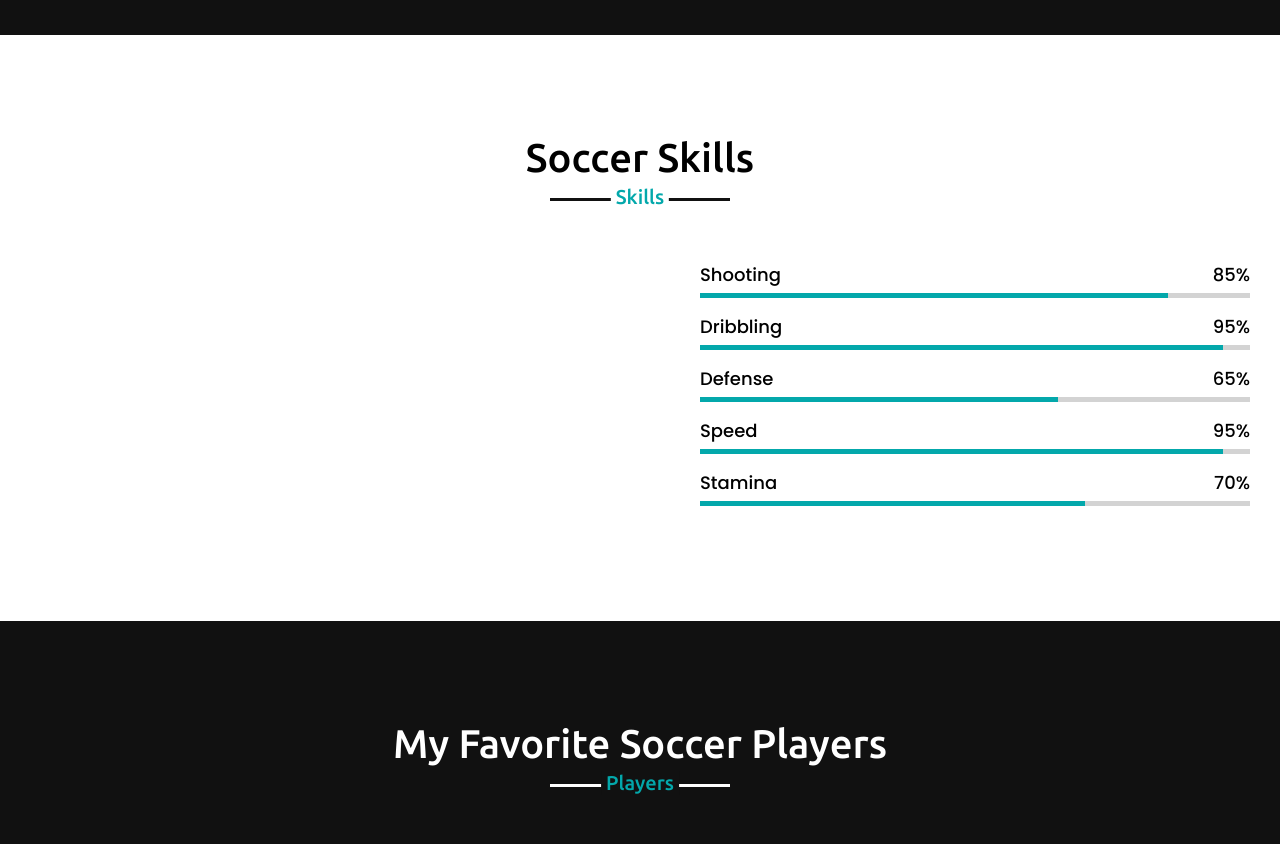
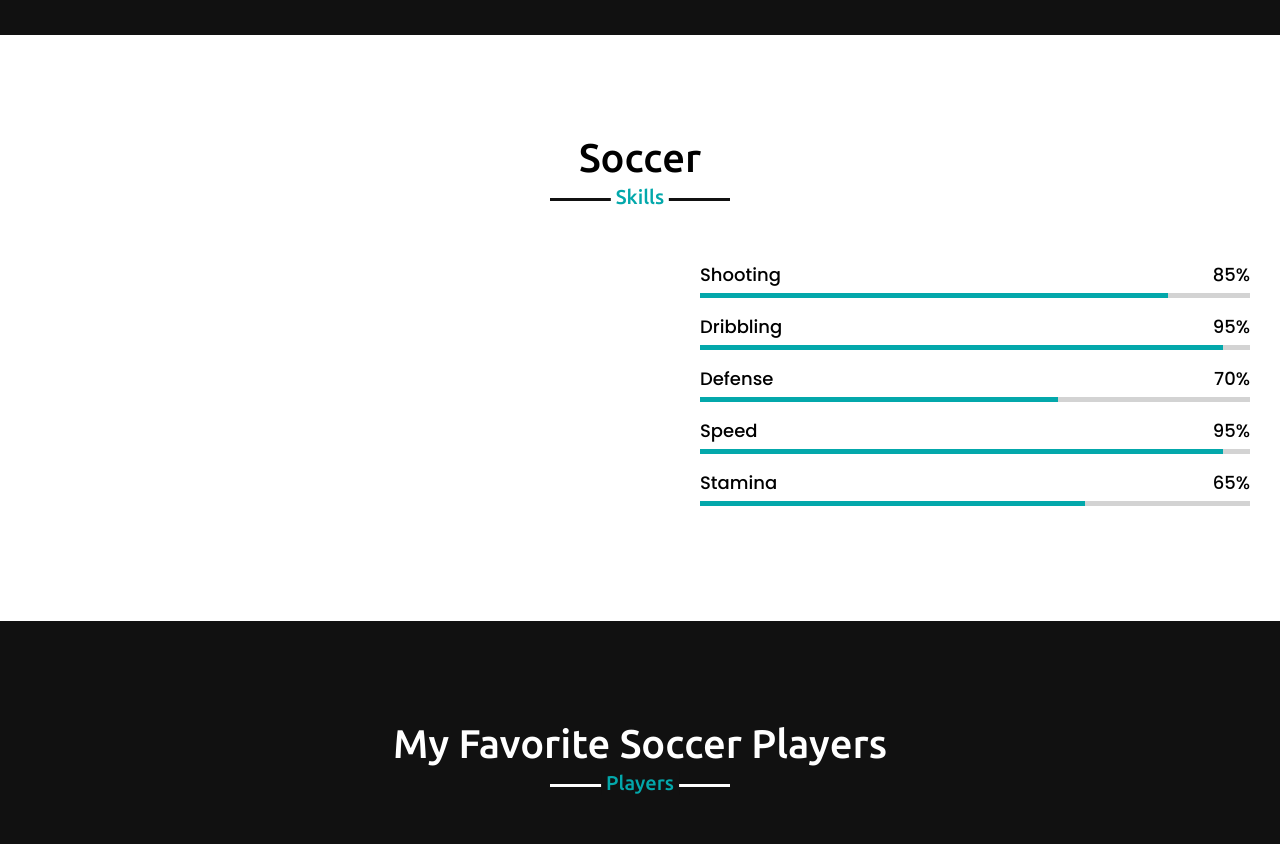
Before and after one commit to Nehelaaa/KIWI-website, a plain HTML site: page index.html in a window 1280 px wide. Shown: the part 2080-2924 px from the top of the page. Drawn offline with nearby package versions, Linux system fonts and the light colour scheme.

Commit message:
Update index.html

```diff
--- a/index.html
+++ b/index.html
@@ -96,7 +96,7 @@
 	<!--skills section start -->
 	<section class="skills" id="skills">
 		<div class="max width">
-			<h2 class="title">Soccer Skills</h2>
+			<h2 class="title">Soccer</h2>
 			<div class="skills-content">
 				<div class="column left">
 					<div class="text"></div>
@@ -121,7 +121,7 @@
 					<div class="bars">
 						<div class="info">
 							<span>Defense</span>
-							<span>65%</span>
+							<span>70%</span>
 						</div>
 						<div class="line js"></div>
 					</div>
@@ -135,7 +135,7 @@
 					<div class="bars">
 						<div class="info">
 							<span>Stamina</span>
-							<span>70%</span>
+							<span>65%</span>
 						</div>
 						<div class="line Mk"></div>
 					</div>
```
